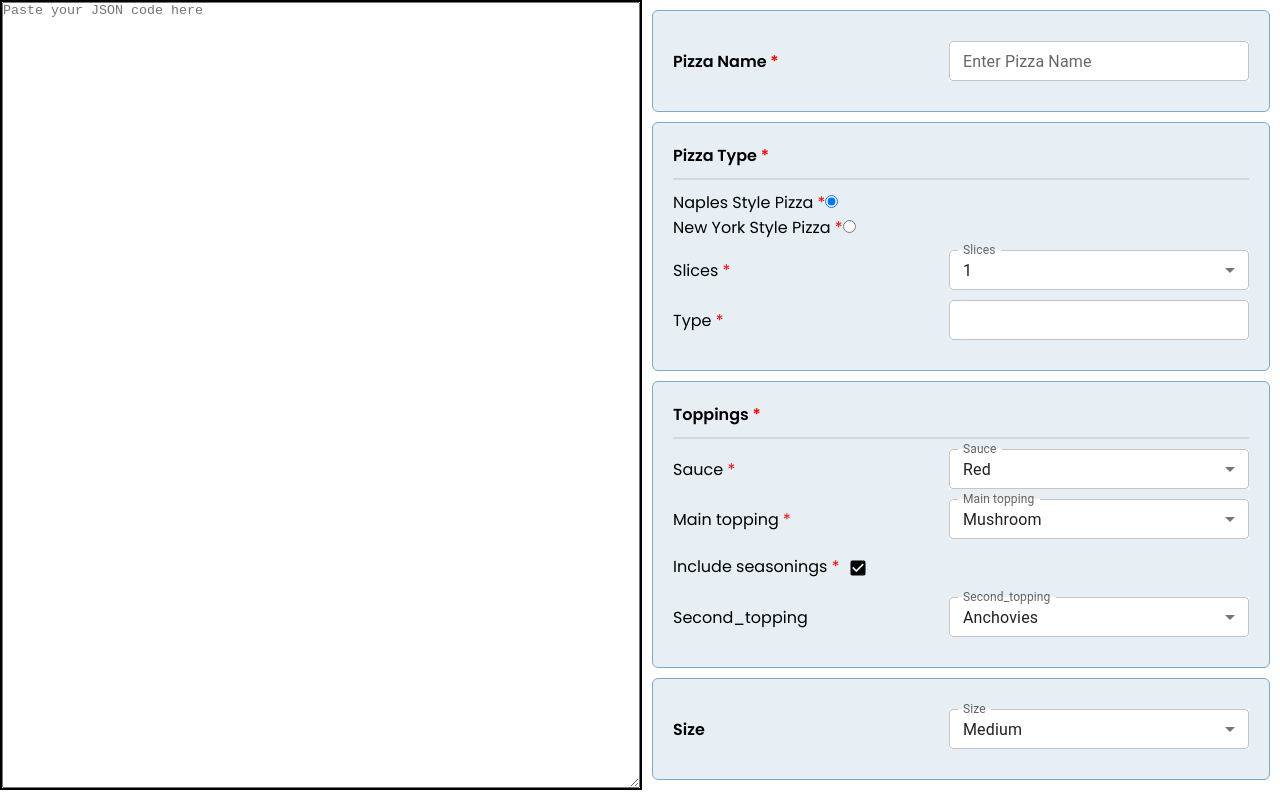
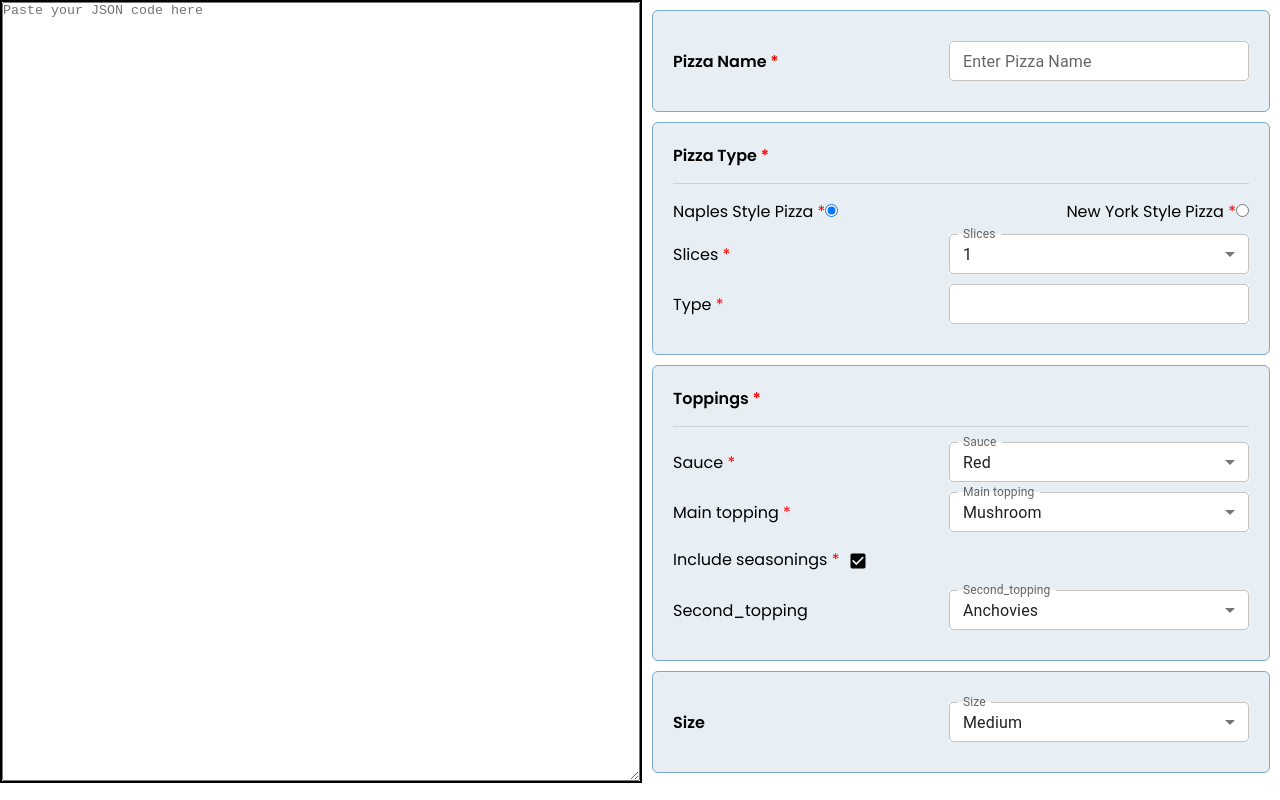
Before and after one commit to PatelPreyansh30/Frontend-Assignment, a React (Create React App) app: page / in a window 1280 px wide. Built offline with nearby package versions, Linux system fonts and the light colour scheme.

Commit message:
divider added

```diff
--- a/src/App.tsx
+++ b/src/App.tsx
@@ -28,6 +28,13 @@ const theme = createTheme({
         },
       },
     },
+    MuiDivider: {
+      styleOverrides: {
+        root: {
+          margin: "15px 0",
+        },
+      },
+    },
   },
 });
 
--- a/src/components/GroupUiType.tsx
+++ b/src/components/GroupUiType.tsx
@@ -1,4 +1,5 @@
-import React, { useState } from "react";
+import Divider from "@mui/material/Divider";
+import { useState } from "react";
 import IgnoreUiType from "./IgnoreUiType";
 import RadioUiType from "./RadioUiType";
 import SelectUiType from "./SelectUiType";
@@ -15,7 +16,7 @@ const GroupUiType = (props: { data: any; class?: string | "" }) => {
           <span className="input-required">*</span>
         )}
       </p>
-      <hr className="group-ui-divider" />
+      <Divider />
       {props.data.subParameters.map((subParameter: any, index: any) => (
         <div key={`group: ${index}`}>
           {subParameter.uiType === "Select" && (
--- a/src/components/RadioUiType.tsx
+++ b/src/components/RadioUiType.tsx
@@ -10,7 +10,7 @@ const RadioUiType = (props: { data: any; setRadioButtonInput: any }) => {
   };
 
   return (
-    <div className="m10">
+    <div className="m10 flex align-items-center justify-content-space-between">
       {props.data.validate.options.map((option: any, index: any) => (
         <div key={`radio: ${index}`}>
           <label htmlFor={option.value}>
--- a/src/style/previewField.css
+++ b/src/style/previewField.css
@@ -20,8 +20,3 @@
     border-radius: 6px;
     border: 1px solid var(--background-border);
 }
-
-.group-ui-divider {
-    margin: 10px 0;
-    border: 0.5px solid rgb(128, 128, 128, 0.2);
-}
```
